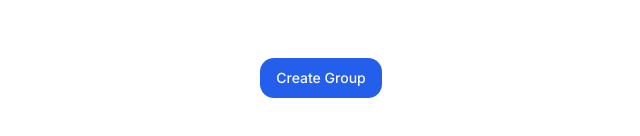
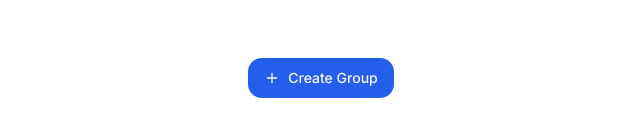
Before and after one commit to LouisCubero/Picnik, a Next.js app: page / in a window 1280 px wide. Shown: the part 606-742 px from the top of the page, without its empty margins (319-959 px from the left). Built offline with nearby package versions, Linux system fonts and the light colour scheme.

Commit message:
feat: add icon

```diff
--- a/app/page.tsx
+++ b/app/page.tsx
@@ -1,5 +1,6 @@
 import { Button } from "@/components/ui/button"
 import Image from "next/image";
+import { Plus } from "lucide-react"
 
 export default function Home() {
   return (
@@ -9,7 +10,7 @@ export default function Home() {
         Live in the moment with PicNick.
       </p>
       <div className="flex space-x-4">
-        <Button variant="default">Create Group</Button>
+        <Button variant="default"><Plus className="mr-2 h-4 w-4" />Create Group</Button>
       </div>
     </main>
   );
```
